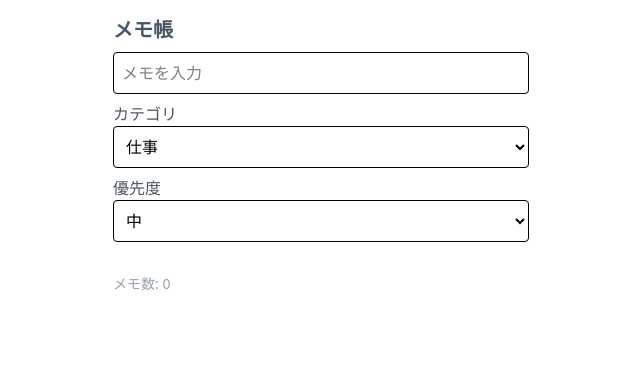
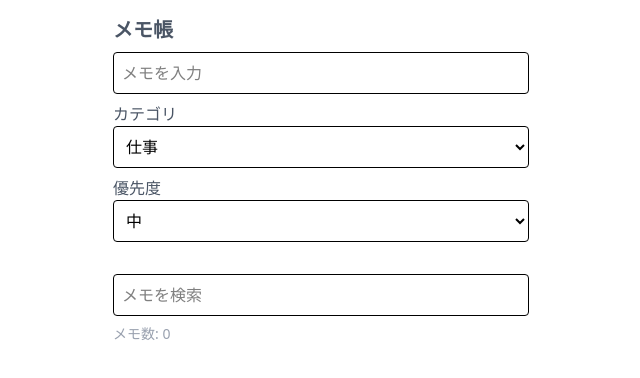
Before and after one commit to co6tter/vue-notepad-v1, a Vue app: page / in a window 1280 px wide. Shown: the top 378 px of the page, without its empty margins (319-959 px from the left). Built offline with nearby package versions, Linux system fonts and the light colour scheme.

Commit message:
feat: add search

```diff
--- a/src/components/MemoApp.vue
+++ b/src/components/MemoApp.vue
@@ -1,5 +1,5 @@
 <script setup lang="ts">
-import { ref } from "vue";
+import { ref, computed } from "vue";
 import { useMemoStore } from "@/stores/memo";
 import { useCategoryStore } from "@/stores/category";
 
@@ -9,6 +9,7 @@ const newMemo = ref("");
 const selectedCategory = ref(categoryStore.categories[0]);
 const priority = ref("medium");
 const draggingIndex = ref<number | null>(null);
+const searchQuery = ref("");
 
 const priorityIcons = {
   high: "🔴",
@@ -24,6 +25,15 @@ const isPriority = (
 
 const getPriorityIcon = (priority: "high" | "medium" | "low") =>
   priorityIcons[priority] || "";
+
+const filteredMemos = computed(() => {
+  if (!searchQuery.value) {
+    return store.memos;
+  }
+  return store.memos.filter((memo) =>
+    memo.text.toLowerCase().includes(searchQuery.value.toLowerCase())
+  );
+});
 
 const add = () => {
   if (newMemo.value.trim()) {
@@ -100,10 +110,15 @@ const edit = (index: number, text: string) => {
         <option value="high">高</option>
       </select>
     </div>
-    <p class="mt-8 text-sm text-gray-400">メモ数: {{ store.memoCount }}</p>
+    <input
+      v-model="searchQuery"
+      class="w-full mt-8 p-2 border rounded"
+      placeholder="メモを検索"
+    />
+    <p class="mt-2 text-sm text-gray-400">メモ数: {{ store.memoCount }}</p>
     <ul class="flex flex-col gap-2 mt-2">
       <li
-        v-for="(memo, index) in store.memos"
+        v-for="(memo, index) in filteredMemos"
         :key="index"
         class="bg-gray-100 p-2 rounded flex justify-between"
         draggable="true"
```
